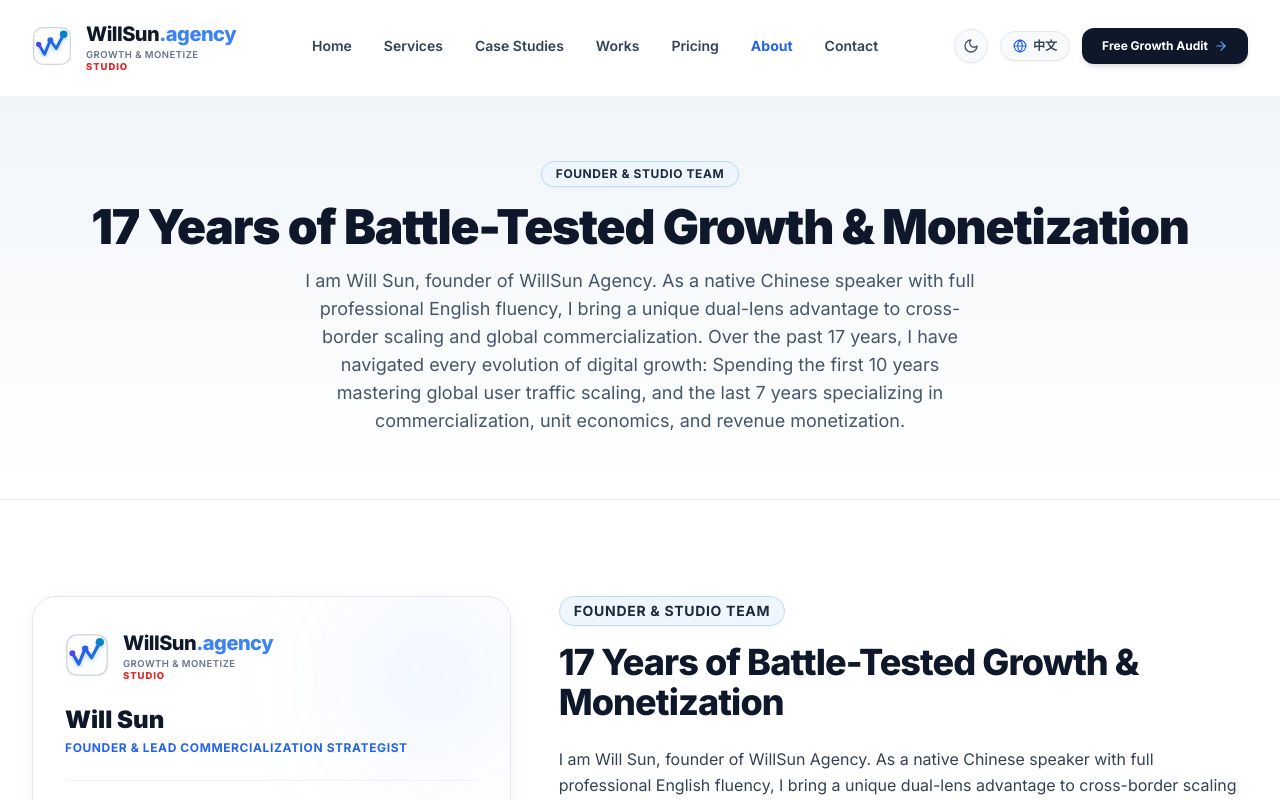
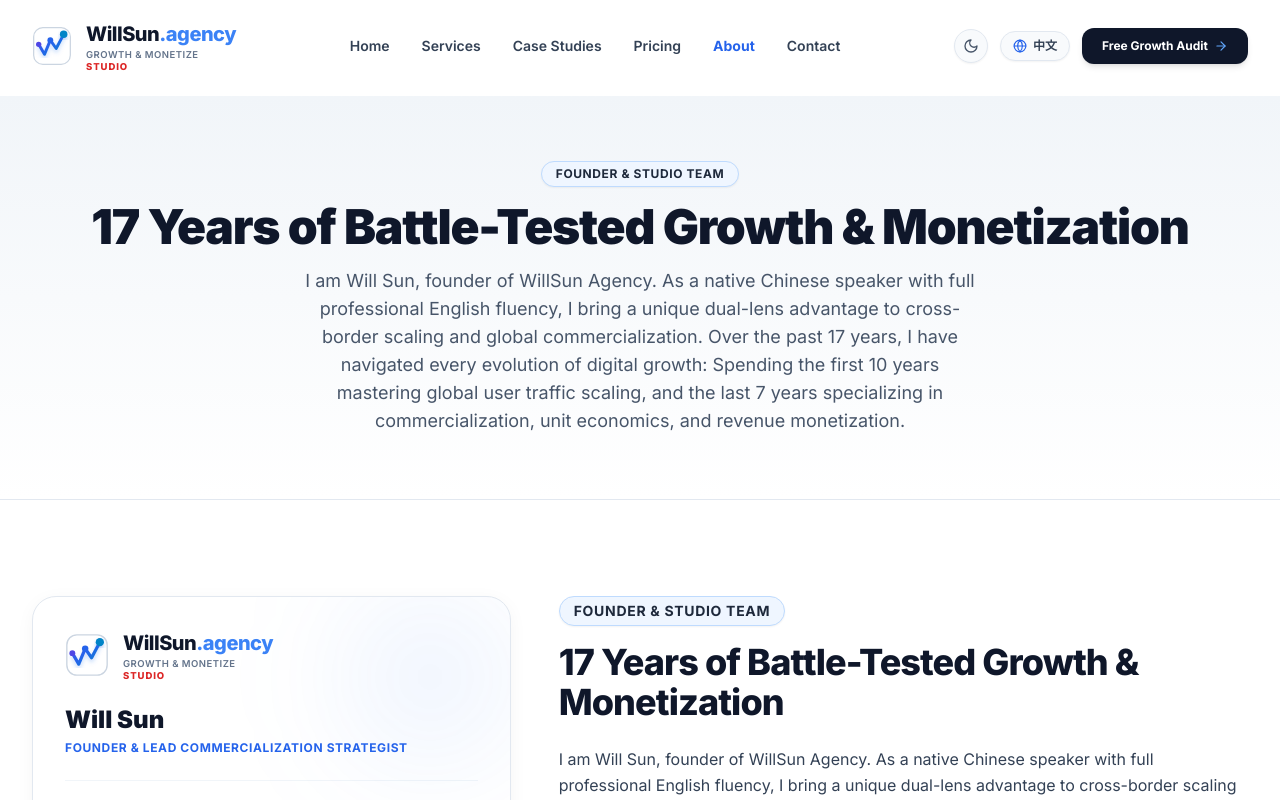
Before and after one commit to gstar-byte/willsun.agency, a Next.js app: page /about in a window 1280 px wide. Shown: the top 800 px of the page. Built offline with nearby package versions, Linux system fonts and the light colour scheme.

Commit message:
fix(nav): remove works from header menu, keep in footer, add Cloudflare export configs

```diff
--- a/components/Header.tsx
+++ b/components/Header.tsx
@@ -104,14 +104,6 @@ export const Header: React.FC<HeaderProps> = ({
               }`}
             >
               {t.cases}
-            </Link>
-            <Link
-              href="/works"
-              className={`transition-colors ${
-                isActive('/works') ? 'text-blue-600 dark:text-blue-400 font-bold' : 'hover:text-blue-600 dark:hover:text-blue-400'
-              }`}
-            >
-              {t.works}
             </Link>
             <Link
               href="/pricing"
@@ -244,15 +236,6 @@ export const Header: React.FC<HeaderProps> = ({
               {t.cases}
             </Link>
             <Link
-              href="/works"
-              onClick={() => setMobileMenuOpen(false)}
-              className={`block font-semibold ${
-                isActive('/works') ? 'text-blue-600 font-bold' : 'text-slate-700 hover:text-blue-600'
-              }`}
-            >
-              {t.works}
-            </Link>
-            <Link
               href="/pricing"
               onClick={() => setMobileMenuOpen(false)}
               className={`block font-semibold ${
--- a/next.config.mjs
+++ b/next.config.mjs
@@ -1,9 +1,11 @@
 /** @type {import('next').NextConfig} */
 const nextConfig = {
+  output: 'export',
   reactStrictMode: true,
   swcMinify: true,
   compress: true,
   images: {
+    unoptimized: true,
     formats: ['image/avif', 'image/webp'],
   },
   compiler: {
```
Also changed, not shown: 1 other file (tests, documents, lock files or other folders).
